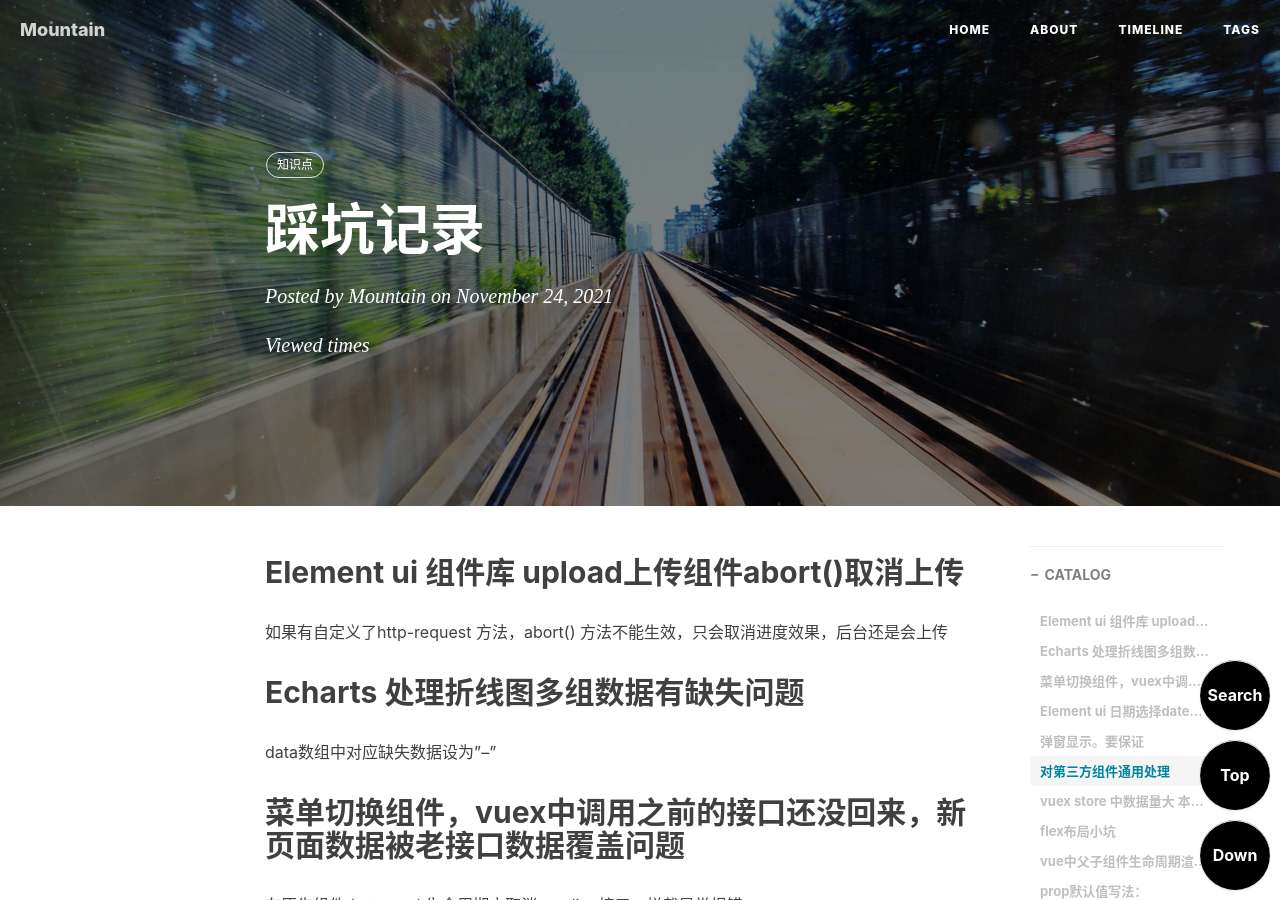
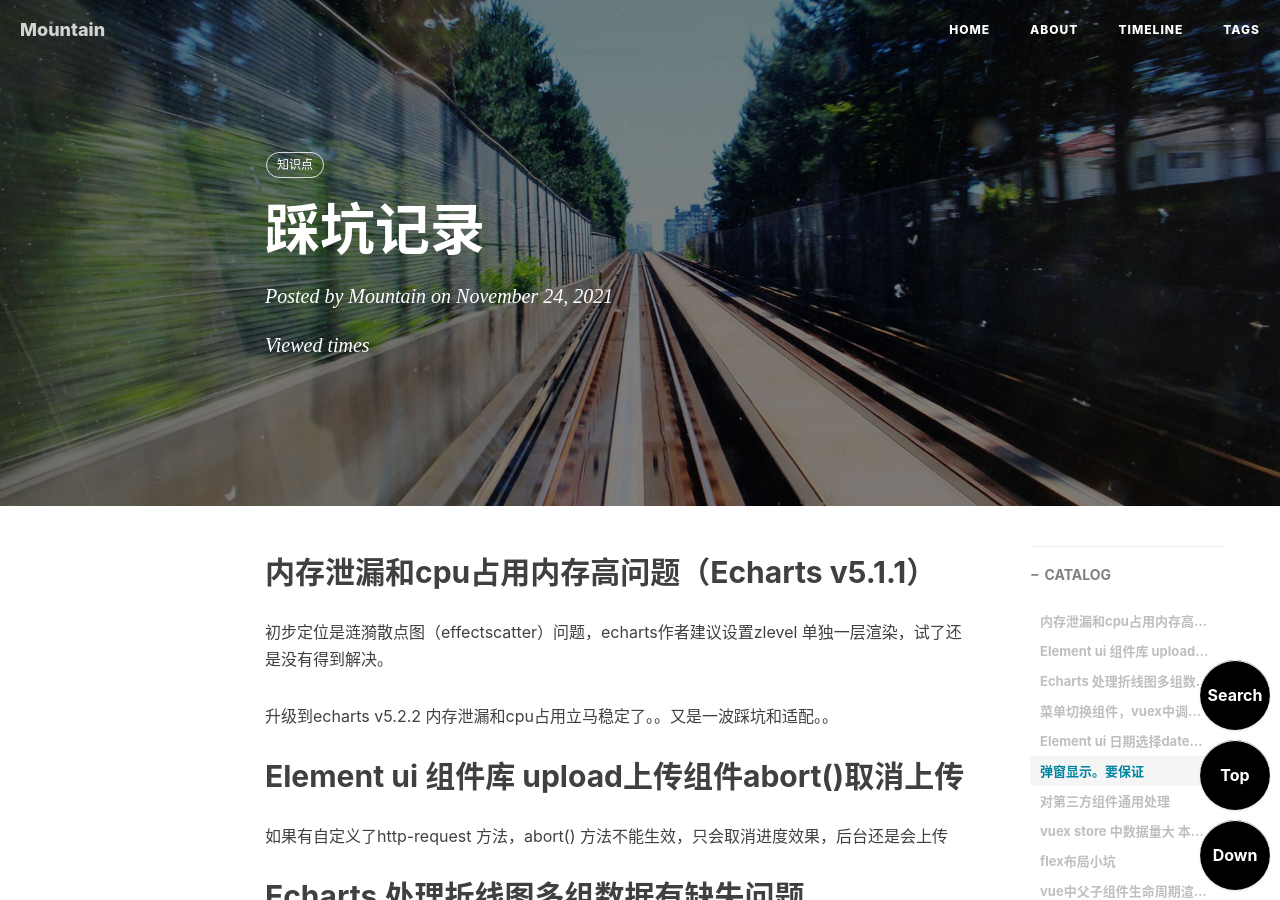
Before and after one commit to mountain410/m-blog, a Jekyll site: the page built from _posts/2021-11-24-踩坑记录.md, in a window 1280 px wide and 900 px high. Built offline with Jekyll 4.4.1, drawn with Linux system fonts in a browser that asks for light colours; nearby versions of some CDN libraries; comment, search, counter and statistics services are not loaded.

Commit message:
update 踩坑

```diff
--- a/_posts/2021-11-24-踩坑记录.md
+++ b/_posts/2021-11-24-踩坑记录.md
@@ -8,6 +8,11 @@ tags:
     - 知识点
 ---
 
+## 内存泄漏和cpu占用内存高问题（Echarts v5.1.1）
+
+初步定位是涟漪散点图（effectscatter）问题，echarts作者建议设置zlevel 单独一层渲染，试了还是没有得到解决。
+
+升级到echarts v5.2.2 内存泄漏和cpu占用立马稳定了。。又是一波踩坑和适配。。
 
 ## Element ui 组件库 upload上传组件abort()取消上传
 
```
